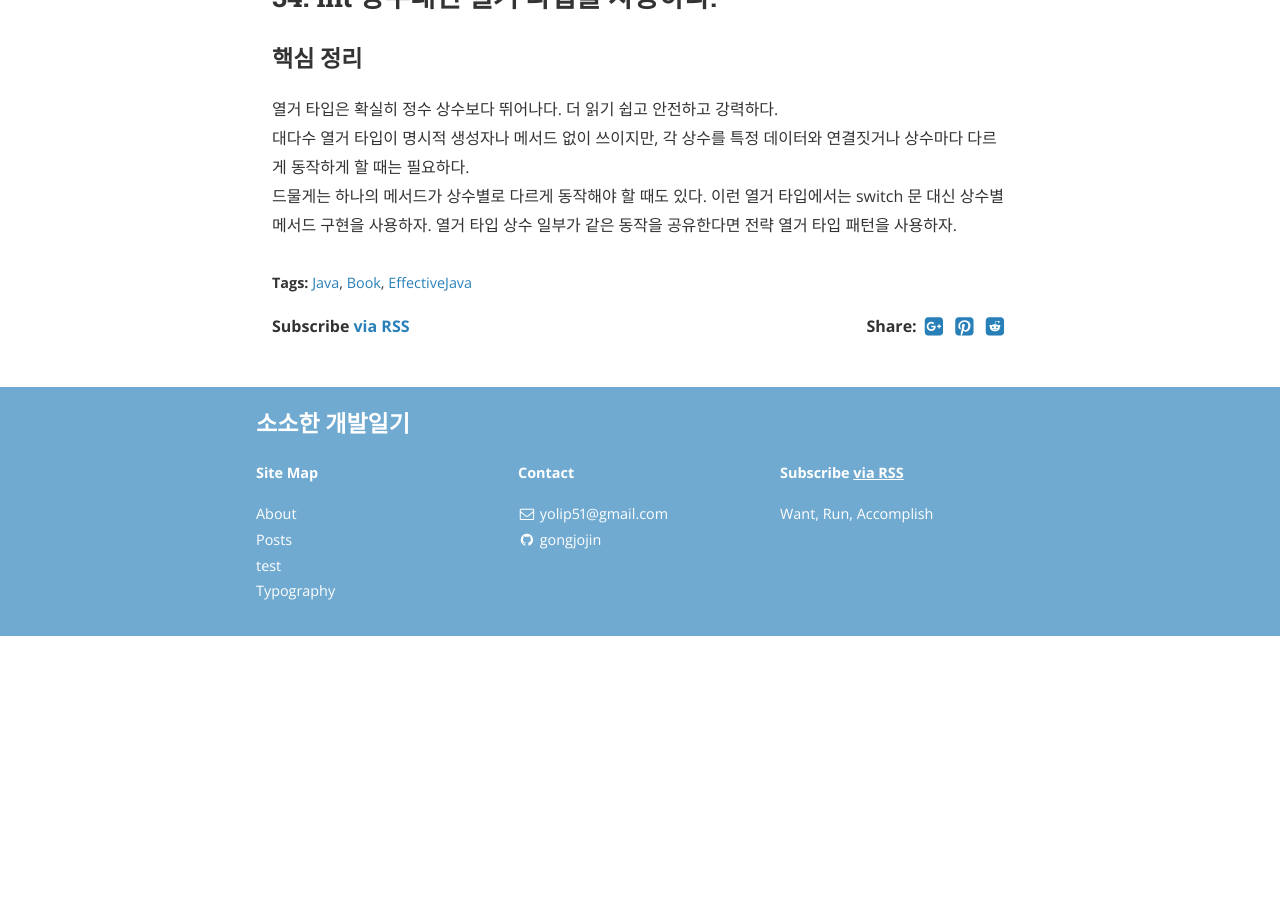
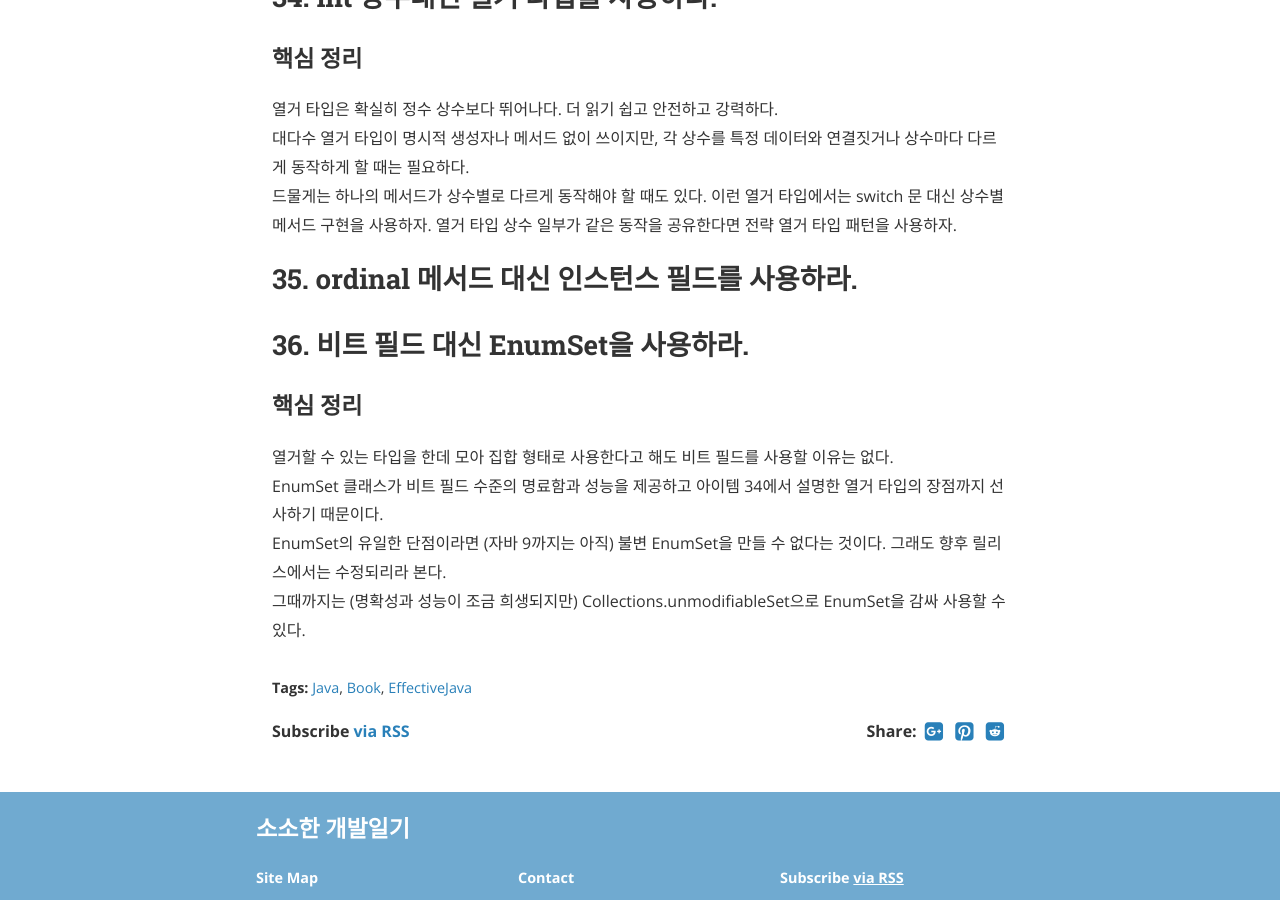
Before and after one commit to gonghojin/gonghojin.github.io, a Jekyll site: the page built from _posts/book/java/effectiveJava/2019-10-21-effectiveJava.md, in a window 1280 px wide and 900 px high, scrolled down 842 px. Built offline with Jekyll 4.4.1, drawn with Linux system fonts in a browser that asks for light colours; nearby versions of some CDN libraries; comment, search, counter and statistics services are not loaded; before the commit the page ends 1478 px from its top, so only the background shows below that.

Commit message:
Add: 이펙티브자바_36_비트 필드대신 EnumSet을 사용하라

```diff
--- a/_posts/book/java/effectiveJava/2019-10-21-effectiveJava.md
+++ b/_posts/book/java/effectiveJava/2019-10-21-effectiveJava.md
@@ -20,3 +20,11 @@ cover:  "/assets/instacode.png"
 열거 타입은 확실히 정수 상수보다 뛰어나다. 더 읽기 쉽고 안전하고 강력하다.
 대다수 열거 타입이 명시적 생성자나 메서드 없이 쓰이지만, 각 상수를 특정 데이터와 연결짓거나 상수마다 다르게 동작하게 할 때는 필요하다.
 드물게는 하나의 메서드가 상수별로 다르게 동작해야 할 때도 있다. 이런 열거 타입에서는 switch 문 대신 상수별 메서드 구현을 사용하자. 열거 타입 상수 일부가 같은 동작을 공유한다면 전략 열거 타입 패턴을 사용하자.
+
+## 35. ordinal 메서드 대신 인스턴스 필드를 사용하라.
+## 36. 비트 필드 대신 EnumSet을 사용하라.
+### 핵심 정리
+열거할 수 있는 타입을 한데 모아 집합 형태로 사용한다고 해도 비트 필드를 사용할 이유는 없다.
+EnumSet 클래스가 비트 필드 수준의 명료함과 성능을 제공하고 아이템 34에서 설명한 열거 타입의 장점까지 선사하기 때문이다.
+EnumSet의 유일한 단점이라면 (자바 9까지는 아직) 불변 EnumSet을 만들 수 없다는 것이다. 그래도 향후 릴리스에서는 수정되리라 본다.
+그때까지는 (명확성과 성능이 조금 희생되지만) Collections.unmodifiableSet으로 EnumSet을 감싸 사용할 수 있다.
```
